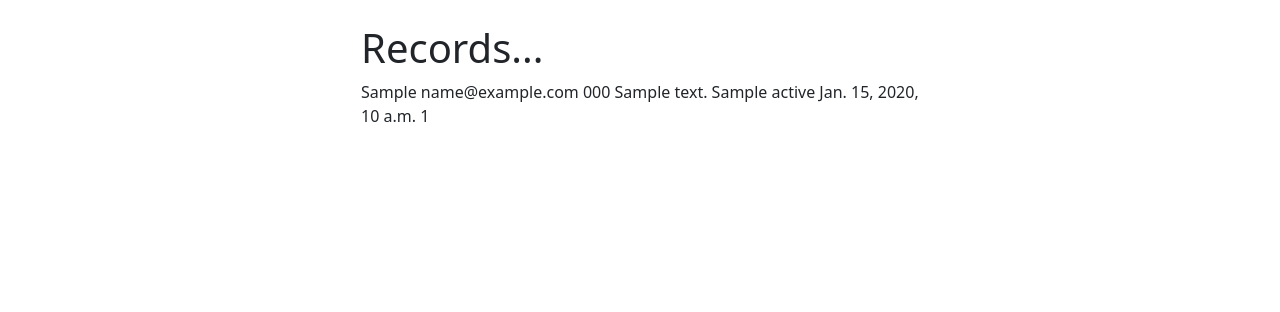
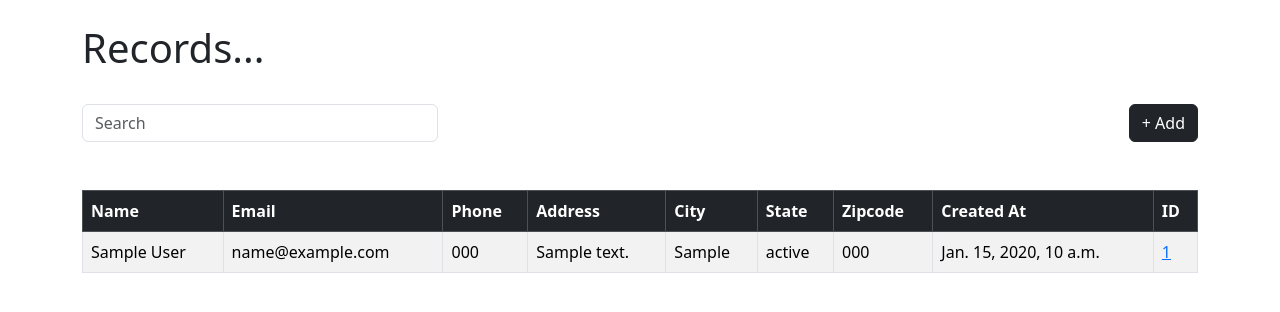
Before and after one commit to sayeedkhannabil/CRM_Django, a Django app: page / in a window 1280 px wide. Shown: the part 56-368 px from the top of the page. Run offline with Django 4.2, Linux system fonts and the light colour scheme; a user stored in the database is signed in; tables that the repository leaves empty hold one stand-in row (values such as "Sample post").

Commit message:
project structure done

```diff
--- a/dcrm/website/templates/home.html
+++ b/dcrm/website/templates/home.html
@@ -1,25 +1,60 @@
 {% extends 'base.html' %}
 {% block content %}
 
-<div class="col-md-6 offset-md-3">
 {% if user.is_authenticated %}
     <h1> Records...</h1>
+    <br/>
+    <div class="row">
+        <div class="col-4">
+            <div class="input-group">
+                <input type="text" class="form-control" id="searchInput" placeholder="Search"
+                    aria-label="Search">
+            </div>
+        </div>
+        <div class="col-8 text-end">
+            <a href="{% url 'add_record' %}" class="btn btn-dark">+ Add</a>
+        </div>
+    </div>
+    <br/>
+    <br/>
+
+    <table class="table table-striped table-hover table-bordered">
+        <thead class="table-dark">
+            <tr>
+            <th scope="col">Name</th>
+            <th scope="col">Email</th>
+            <th scope="col">Phone</th>
+            <th scope="col">Address</th>
+            <th scope="col">City</th>
+            <th scope="col">State</th>
+            <th scope="col">Zipcode</th>
+            <th scope="col">Created At</th>
+            <th scope="col">ID</th>
+            </tr>
+        </thead>
+        <tbody>
         {% if records %}
             {% for record in records %}
-                {{ record.first_name }}
-                {{ record.email }}
-                {{ record.phone }}
-                {{ record.address }}
-                {{ record.city }}
-                {{ record.state }}
-                {{ record.zipcode }}
-                {{ record.created_at }}
-                {{ record.id }}
-                <br/>
+                <tr>
+                    <td>{{ record.first_name }} {{ record.last_name }}</td>
+                    <td>{{ record.email }}</td>
+                    <td>{{ record.phone }}</td>
+                    <td>{{ record.address }}</td>
+                    <td>{{ record.city }}</td>
+                    <td>{{ record.state }}</td>
+                    <td>{{ record.zip_code }}</td>
+                    <td>{{ record.created_at }}</td>
+                    <td><a href="{% url 'record' record.id %}"> {{ record.id }} </a></td>
+                </tr>
             {% endfor %}
         {% endif %}
+        </tbody>
+    </table>
+
+
 {% else %}
 <br/>
+<div class="col-md-6 offset-md-3">
 <h1>Login</h1>
 <br/>
 <form method="POST" action="{% url 'home' %}">
--- a/dcrm/website/urls.py
+++ b/dcrm/website/urls.py
@@ -4,5 +4,9 @@ urlpatterns = [
     path('', views.home, name='home'),
     #path('login/', views.login_user, name='login'),
     path('logout/', views.logout_user, name='logout'),
-    path('register/', views.register_user, name='register')
+    path('register/', views.register_user, name='register'),
+    path('record/<int:pk>', views.customer_record, name='record'),
+    path('delete_record/<int:pk>', views.delete_record, name='delete_record'),
+    path('add_record/', views.add_record, name='add_record'),
+    path('update_record/<int:pk>', views.update_record, name='update_record'),
 ]
--- a/dcrm/website/views.py
+++ b/dcrm/website/views.py
@@ -1,7 +1,7 @@
 from django.shortcuts import render, redirect
 from django.contrib.auth import authenticate, login, logout
 from django.contrib import messages
-from .forms import SignupForm
+from .forms import SignupForm, AddRecordForm
 from .models import Record
 
 def home(request):
@@ -45,3 +45,50 @@ def register_user(request):
         return render(request, 'register.html', {'form':form})
 
     return render(request, 'register.html', {'form':form})
+
+def customer_record(request, pk):
+    if request.user.is_authenticated:
+        # Look up the record by primary key (pk) and pass it to the template.
+        customer_record = Record.objects.get(id=pk)
+        return render(request, 'record.html', {'customer_record':customer_record})
+    else:
+        messages.success(request, ('Please log in to view user records.'))
+        return redirect('home')
+
+def delete_record(request, pk):
+    if request.user.is_authenticated:
+        delete_it = Record.objects.get(id=pk)
+        delete_it.delete()
+        messages.success(request, ('User Record Has Been Deleted!'))
+        return redirect('home')
+
+    else:
+        messages.success(request, ('Please log in to delete user records.'))
+        return redirect('home')
+
+def add_record(request):
+    form = AddRecordForm(request.POST or None)
+    if request.user.is_authenticated:
+        if request.method == "POST":
+            if form.is_valid():
+                add_record = form.save()
+                messages.success(request, ('Record Has Been Added!'))
+                return redirect('home')
+        return render(request, 'add_record.html', {'form':form})
+    else:
+        messages.success(request, ('Please log in to add user records.'))
+        return redirect('home')
+
+
+def update_record(request, pk):
+	if request.user.is_authenticated:
+		current_record = Record.objects.get(id=pk)
+		form = AddRecordForm(request.POST or None, instance=current_record)
+		if form.is_valid():
+			form.save()
+			messages.success(request, "Record Has Been Updated!")
+			return redirect('home')
+		return render(request, 'update_record.html', {'form':form})
+	else:
+		messages.success(request, "You Must Be Logged In...")
+		return redirect('home')
```
Also changed, not shown: dcrm/website/forms.py (+18 -0 lines), dcrm/website/templates/add_record.html (added, +19 -0 lines), dcrm/website/templates/record.html (added, +49 -0 lines), dcrm/website/templates/update_record.html (added, +21 -0 lines). Lines whose indentation alone changed are shown as unchanged.
